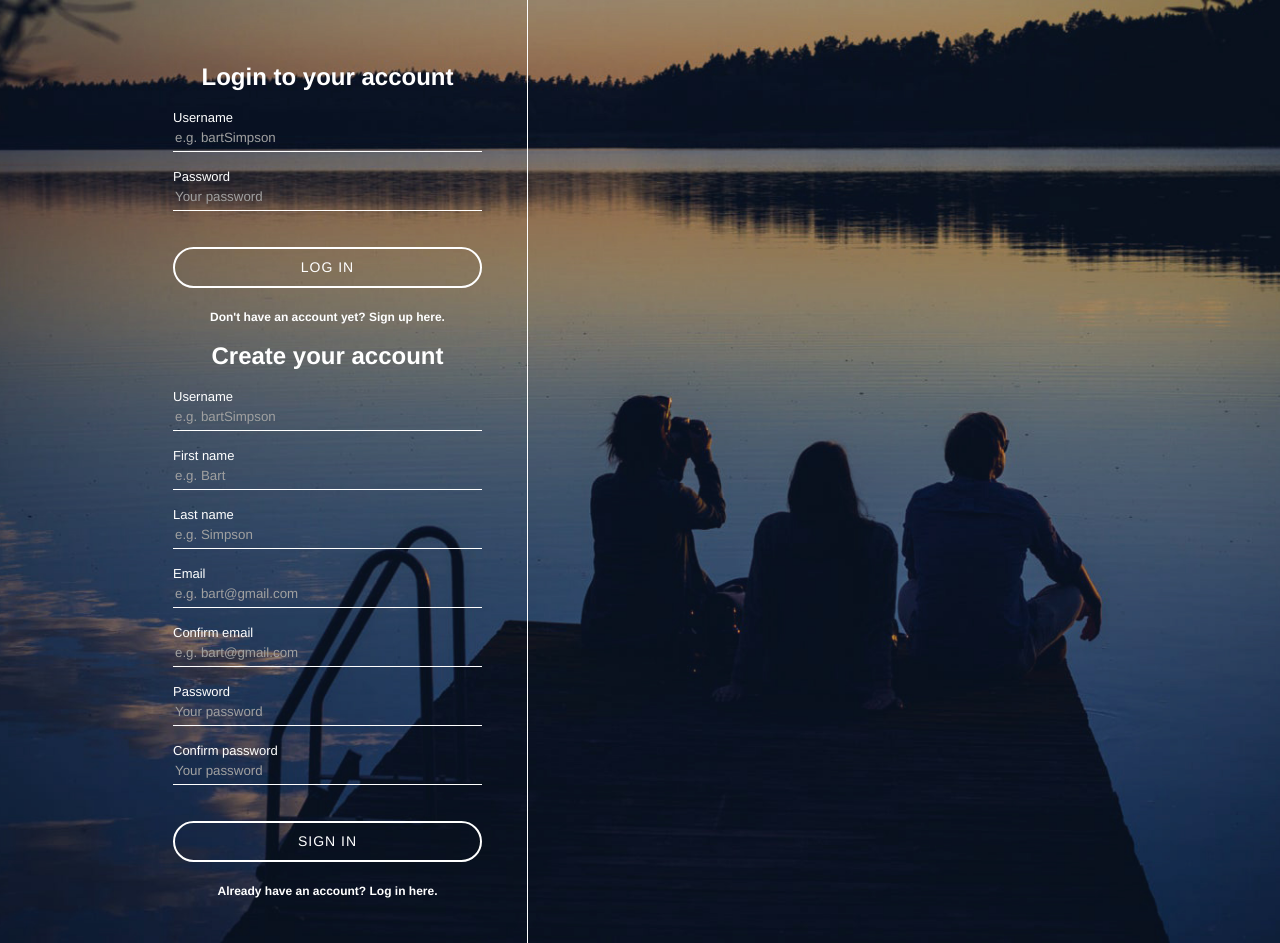
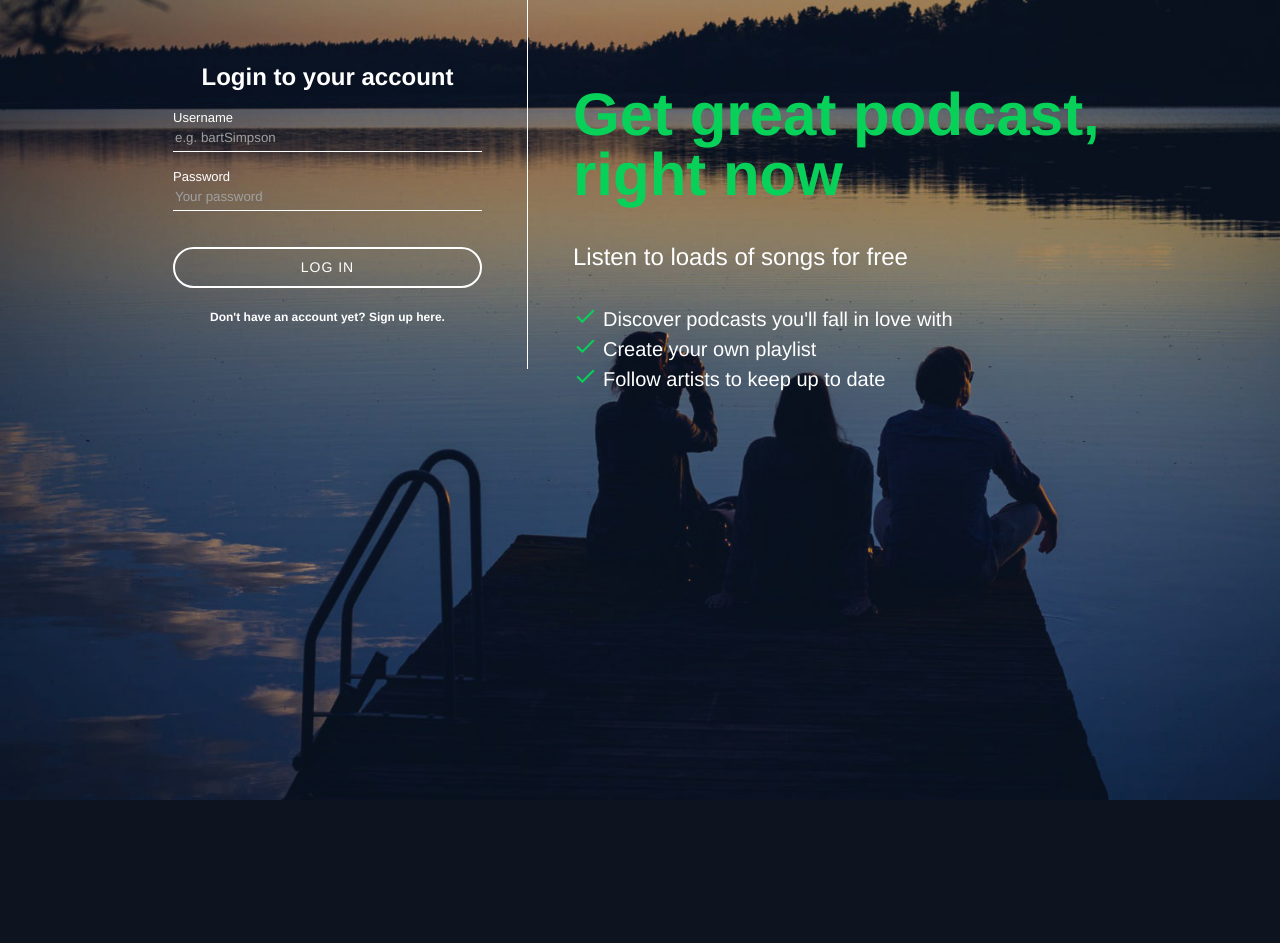
Before and after one commit to AdrianGHub/webcastify, a PHP site: page /register.php in a window 1280 px wide. After the commit the page ends 800 px from the top, so only its background shows below. Run offline with PHP 8.4, Linux system fonts and the light colour scheme.

Commit message:
feat: add styling to right register section

```diff
--- a/assets/css/register.css
+++ b/assets/css/register.css
@@ -94,8 +94,41 @@ html, body {
 .hasAccountText span {
     font-weight: bold;
     font-size: 12px;
+    cursor: pointer;
 }
 
 .hasAccountText {
     text-align: center;
 }
+
+#registerForm, #loginForm {
+    display: none;
+}
+
+#loginText {
+    padding: 45px;
+    display: table-cell;
+}
+
+#loginText h1 {
+    color: #07d159;
+    font-size: 60px;
+    font-weight: bold;
+}
+
+#loginText h2 {
+    margin: 35px 0;
+    font-weight: normal;
+}
+
+#loginText ul {
+    padding: 0;
+    font-weight: normal;
+}
+
+#loginText li {
+    font-size: 20px;
+    list-style-type: none;
+    padding: 5px 30px;
+    background: url('../images/icons/checkmark.png') no-repeat;
+}
--- a/register.php
+++ b/register.php
@@ -107,11 +107,42 @@ function getInputValue($name) {
 
 			</form>
 		  </div>
+
+	<div id="loginText">
+		<h1>Get great podcast, right now</h1>
+		<h2>Listen to loads of songs for free</h2>
+		<ul>
+			<li>Discover podcasts you'll fall in love with</li>
+			<li>Create your own playlist</li>
+			<li>Follow artists to keep up to date</li>
+		</ul>
+	</div>
+
   	</div>
 </div>
 
 
 <script src="https://ajax.googleapis.com/ajax/libs/jquery/3.4.1/jquery.min.js"></script>
 <script src="assets/js/register.js"></script>
+<?php
+// if the register button was pressed
+if(isset($_POST['registerButton'])) {
+	echo '<script>
+			$(document).ready(function() {
+			$("#loginForm").hide();
+			$("#registerForm").show();
+			});
+		</script>';
+} else {
+	echo '<script>
+			$(document).ready(function() {
+			$("#loginForm").show();
+			$("#registerForm").hide();
+			});
+		</script>';
+}
+
+
+?>
 </body>
 </html>
```
Also changed, not shown: assets/images/icons/checkmark.png (added). Lines whose indentation alone changed are shown as unchanged.
